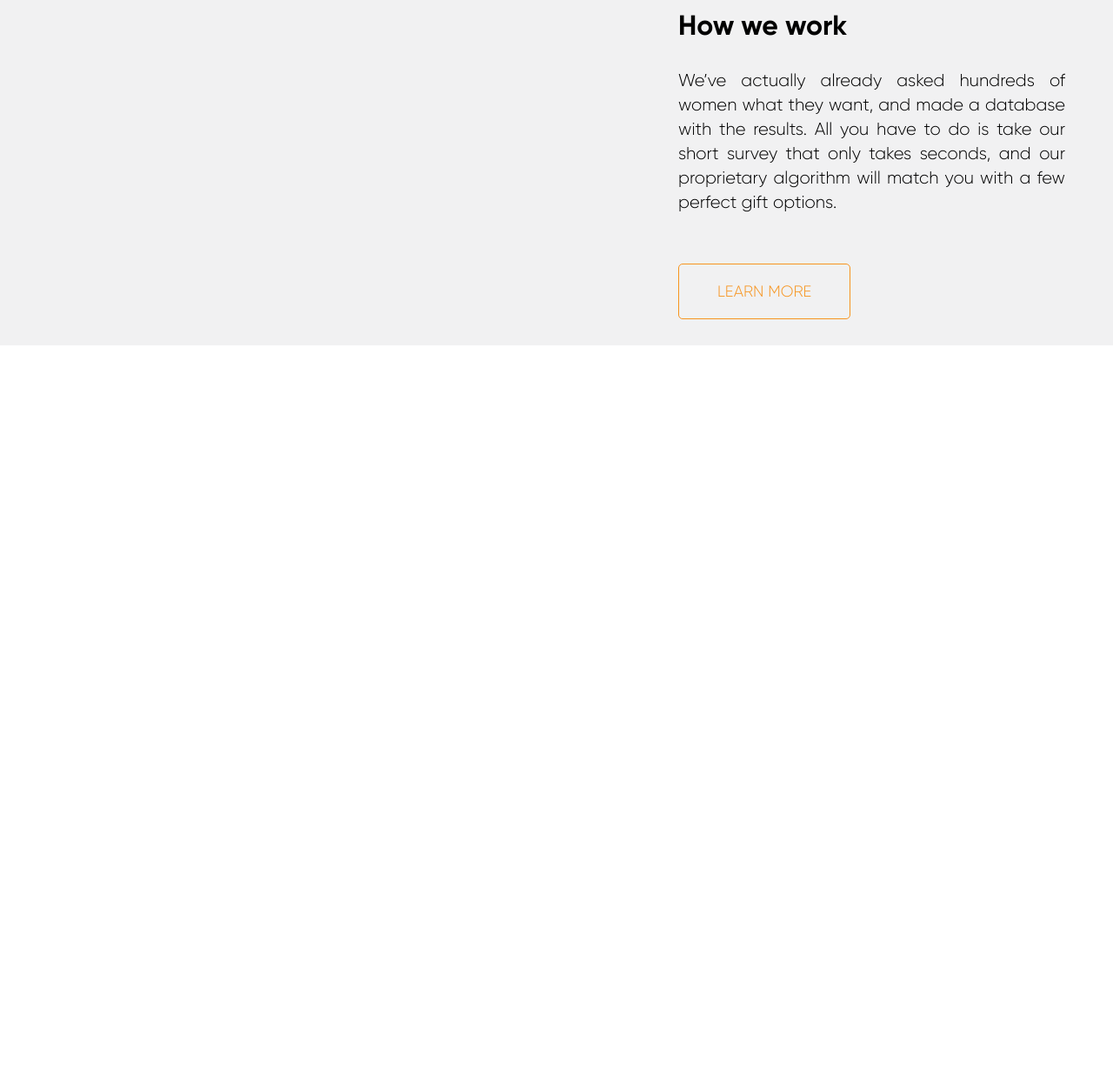
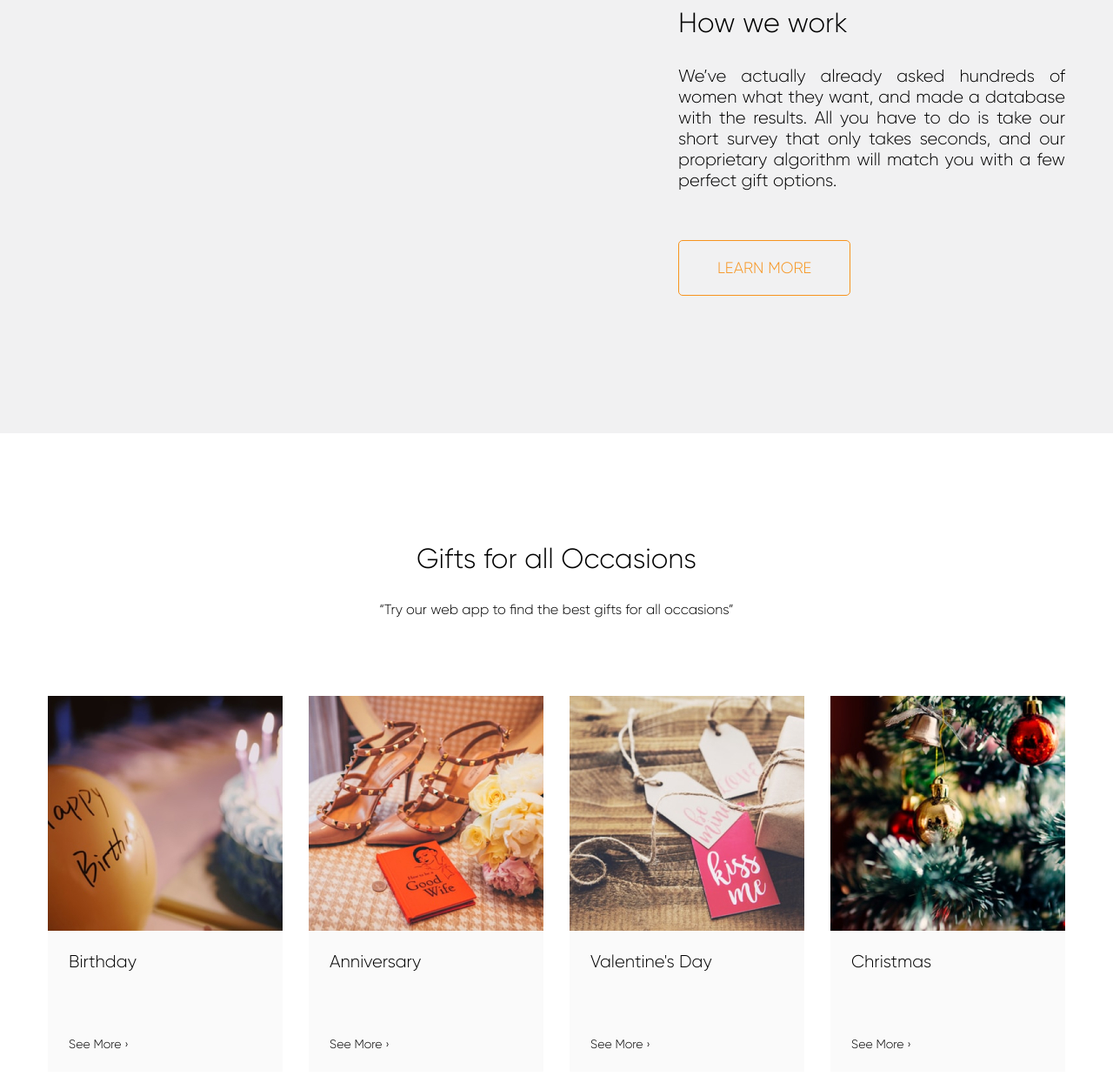
Before and after one commit to Markus-Polo/Wedding, a website: page index.html in a window 1280 px wide. Shown: the part 813-2058 px from the top of the page at 87% size. Before the commit the page ends 1210 px from the top, so only its background shows below. Drawn offline with nearby package versions, Linux system fonts and the light colour scheme.

Commit message:
add gifts section

```diff
--- a/index.html
+++ b/index.html
@@ -78,6 +78,42 @@
           </div>
         </div>
       </section>
+      <section class="gifts-section container">
+        <h2 class="title-2 text-center">Gifts for all Occasions</h2>
+        <p class="text-center">
+          “Try our web app to find the best gifts for all occasions”
+        </p>
+        <ul class="gifts-list">
+          <li class="gifts-list-item">
+            <img src="images/gifts_img/birthday.jpg" alt="" />
+            <div class="gifts-list-item-content">
+              <span class="plain-text">Birthday</span>
+              <a class="gifts-list-item-link" href="">See More ›</a>
+            </div>
+          </li>
+          <li class="gifts-list-item">
+            <img src="images/gifts_img/anniversary.jpg" alt="" />
+            <div class="gifts-list-item-content">
+              <span class="plain-text">Anniversary</span>
+              <a class="gifts-list-item-link" href="">See More ›</a>
+            </div>
+          </li>
+          <li class="gifts-list-item">
+            <img src="images/gifts_img/valentine's_day.jpg" alt="" />
+            <div class="gifts-list-item-content">
+              <span class="plain-text">Valentine's Day</span>
+              <a class="gifts-list-item-link" href="">See More ›</a>
+            </div>
+          </li>
+          <li class="gifts-list-item">
+            <img src="images/gifts_img/christmas.jpg" alt="" />
+            <div class="gifts-list-item-content">
+              <span class="plain-text">Christmas</span>
+              <a class="gifts-list-item-link" href="">See More ›</a>
+            </div>
+          </li>
+        </ul>
+      </section>
     </main>
   </body>
 </html>
--- a/main.css
+++ b/main.css
@@ -31,6 +31,7 @@ body {
 }
 ul {
   margin: 0;
+  padding: 0;
   list-style-type: none;
 }
 img {
@@ -100,7 +101,8 @@ a {
 
 .title-2 {
   font-size: 28px;
-  line-height: 1.5;
+  font-weight: 400;
+  line-height: 1.4;
 }
 
 @media screen and (min-width: 992px) {
@@ -112,12 +114,20 @@ a {
 .d-flex {
   display: flex;
 }
+.text-center {
+  text-align: center;
+}
 .justify-content-between {
   justify-content: space-between;
 }
 .plain-text {
   font-size: 20px;
-  line-height: 28px;
+  line-height: 1.2;
+  text-align: justify;
+}
+.sm-text {
+  font-size: 18px;
+  line-height: 1.2;
   text-align: justify;
 }
 .header-holder {
@@ -200,6 +210,7 @@ a {
 }
 .how-we-work-section {
   padding-top: 70px;
+  padding-bottom: 128px;
   background-color: #f1f1f2;
 }
 .how-we-work-img-holder {
@@ -241,3 +252,57 @@ a {
   padding: 20px 44px;
   background-color: #f1f1f2;
 }
+.gifts-section {
+  padding-top: 96px;
+  padding-bottom: 135px;
+}
+.gifts-list {
+  display: flex;
+  flex-direction: column;
+  align-items: center;
+  padding-top: 64px;
+}
+
+@media screen and (min-width: 768px) {
+  .gifts-list {
+    flex-flow: row wrap;
+    justify-content: space-between;
+    padding-right: 25px;
+    padding-left: 25px;
+  }
+}
+@media screen and (min-width: 992px) {
+  .gifts-list {
+    padding-right: 68px;
+    padding-left: 68px;
+  }
+}
+@media screen and (min-width: 1280px) {
+  .gifts-list {
+    padding-right: 0;
+    padding-left: 0;
+  }
+}
+
+.gifts-list-item {
+  display: flex;
+  flex-direction: column;
+  max-width: 270px;
+  margin-top: 10px;
+  background-color: #fafafa;
+}
+.gifts-list-item:hover {
+  background-color: white;
+  box-shadow: 5px 5px 15px #00000025;
+}
+.gifts-list-item-content {
+  display: flex;
+  flex-direction: column;
+  padding: 24px;
+}
+.gifts-list-item-link {
+  padding-top: 74px;
+  color: black;
+  font-size: 14px;
+  text-align: 1.2;
+}
```
Also changed, not shown: 4 other files.
